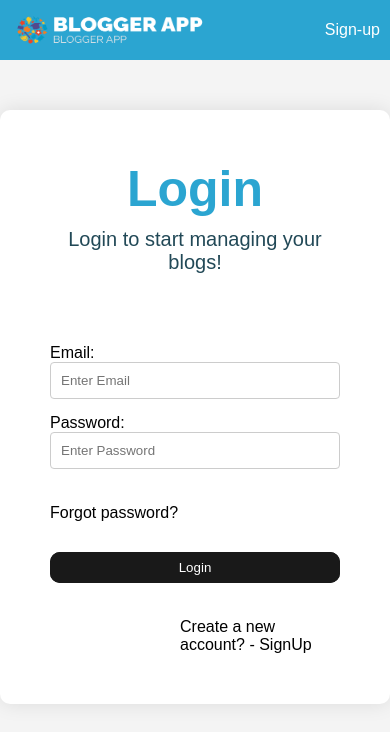
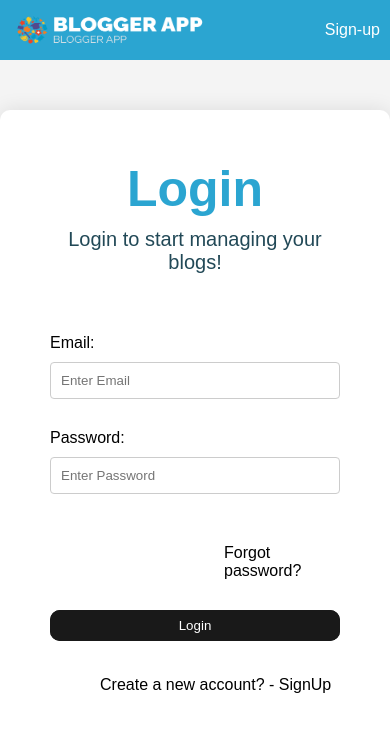
Before and after one commit to Tajkamal1/Blogger, a React (Create React App) app: page / in a window 390 px wide. Shown: the top 732 px of the page. Built offline with nearby package versions, Linux system fonts and the light colour scheme.

Commit message:
Update Login.css

```diff
--- a/src/views/Login.css
+++ b/src/views/Login.css
@@ -63,13 +63,14 @@
   color: #224957;
   font-size: 20px;
   font-weight: 400;
-  margin-bottom: 20px;
+  margin-bottom: 10px;
 }
 
 .login-input-field {
   width: 100%;
   padding: 10px;
-  margin-bottom: 15px;
+  margin-bottom: 30px;
+  margin-top: 10px;
   box-sizing: border-box;
   border: 1px solid #ccc;
   border-radius: 4px;
@@ -77,6 +78,7 @@
 
 .login-forgot-password{
   margin-top: 20px;
+  margin-left: 60%;
 }
 .login-forgot-password a {
   width: 100%;
@@ -179,3 +181,17 @@
   margin-top: 15px;
 
 }
+
+@media only screen and (max-width: 600px) {
+  .login-creacte-acc-link{
+    margin-left: 50px;
+    margin-top: 15px;
+
+  }
+  .login-forgot-password{
+    margin-top: 20px;
+    margin-left: 60%;
+  }
+
+
+}
```
